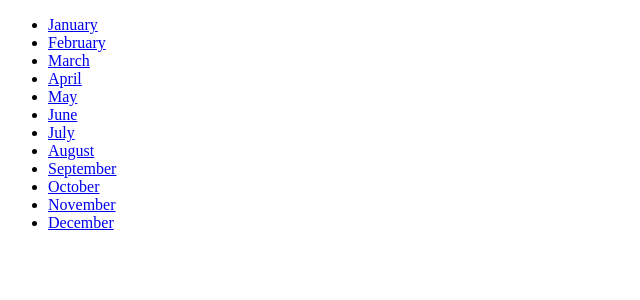
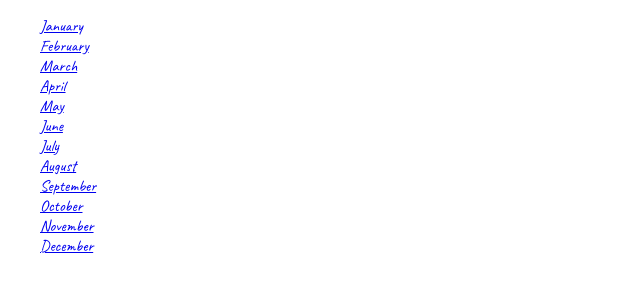
Before and after one commit to Trung-debug/django, a Django app: page / in a window 1280 px wide. Shown: the top 300 px of the page, without its empty margins (0-640 px from the left). Run offline with Django 4.2, Linux system fonts and the light colour scheme.

Commit message:
Adding global static

```diff
--- /dev/null
+++ b/django-pro/monthly_challenges/challenges/static/challenges/challenges.css
@@ -0,0 +1,4 @@
+ul {
+    list-style: none;
+    color:brown;
+}
--- a/django-pro/monthly_challenges/challenges/templates/challenges/index.html
+++ b/django-pro/monthly_challenges/challenges/templates/challenges/index.html
@@ -15,7 +15,10 @@
     </ul>
 </body>
 </html> {% endcomment %}
-
+{% load static %}
+{% block css_files %}
+    <link rel="stylesheet" href="{% static "challenges/challenges.css" %}">
+{% endblock %}
 
 {% block page_title%}
 {{ month_name|title }} Challenge
--- a/django-pro/monthly_challenges/monthly_challenges/settings.py
+++ b/django-pro/monthly_challenges/monthly_challenges/settings.py
@@ -120,6 +120,9 @@ USE_TZ = True
 # https://docs.djangoproject.com/en/4.1/howto/static-files/
 
 STATIC_URL = 'static/'
+STATICFILES_DIRS = [
+    BASE_DIR / "static"
+]
 
 # Default primary key field type
 # https://docs.djangoproject.com/en/4.1/ref/settings/#default-auto-field
--- /dev/null
+++ b/django-pro/monthly_challenges/static/style.css
@@ -0,0 +1,10 @@
+@import url('https://fonts.googleapis.com/css2?family=Caveat:wght@400;700&display=swap');
+
+html {
+    font-family: 'Caveat', cursive;
+
+}
+
+body {
+    margin: 0;
+}
--- a/django-pro/monthly_challenges/templates/base.html
+++ b/django-pro/monthly_challenges/templates/base.html
@@ -1,3 +1,5 @@
+{% load static %}
+
 <!DOCTYPE html>
 <html lang="en">
 <head>
@@ -5,6 +7,8 @@
     <meta http-equiv="X-UA-Compatible" content="IE=edge">
     <meta name="viewport" content="width=device-width, initial-scale=1.0">
     <title>{% block page_title %}My Challenges{% endblock  %}</title>
+    <link rel="stylesheet" href="{% static "style.css" %}">
+    {% block css_files %}{% endblock %}
 </head>
 <body>
     {% block content %}{% endblock %}
```
Also changed, not shown: 1 other file.
